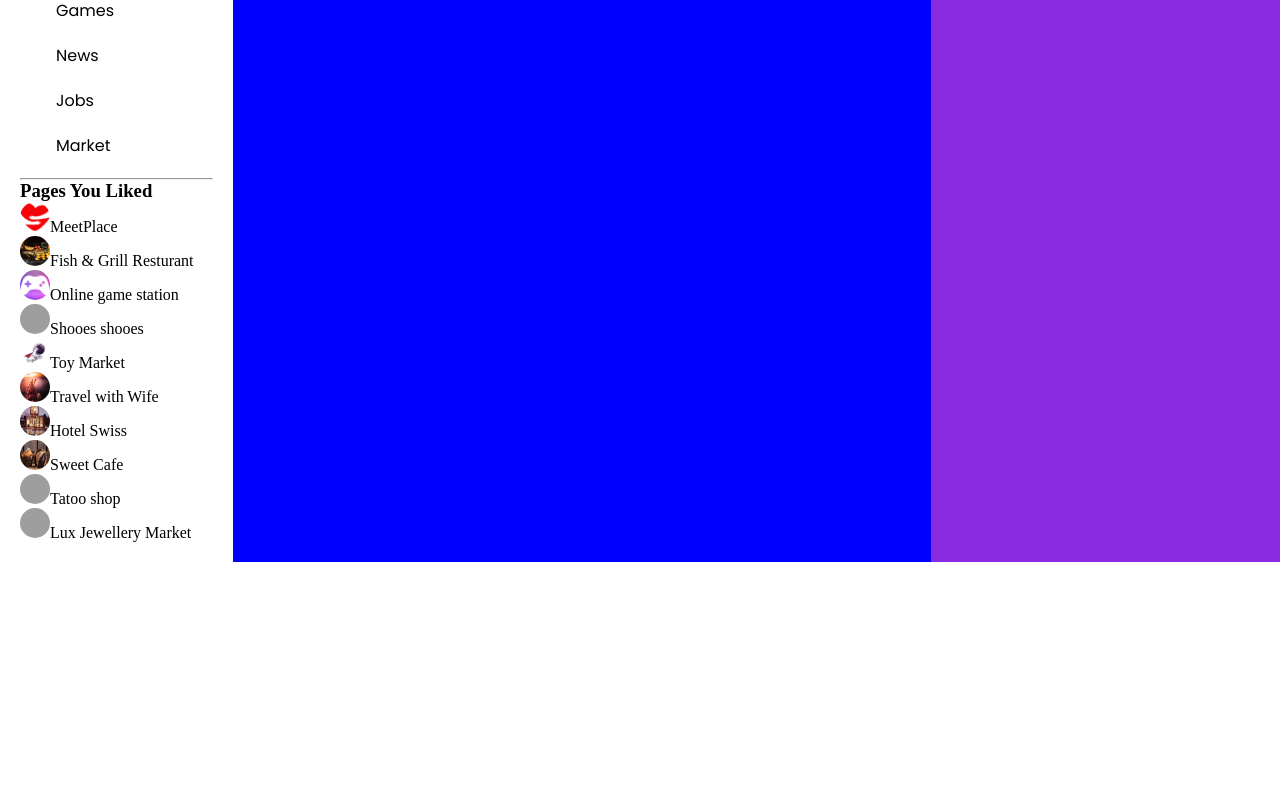
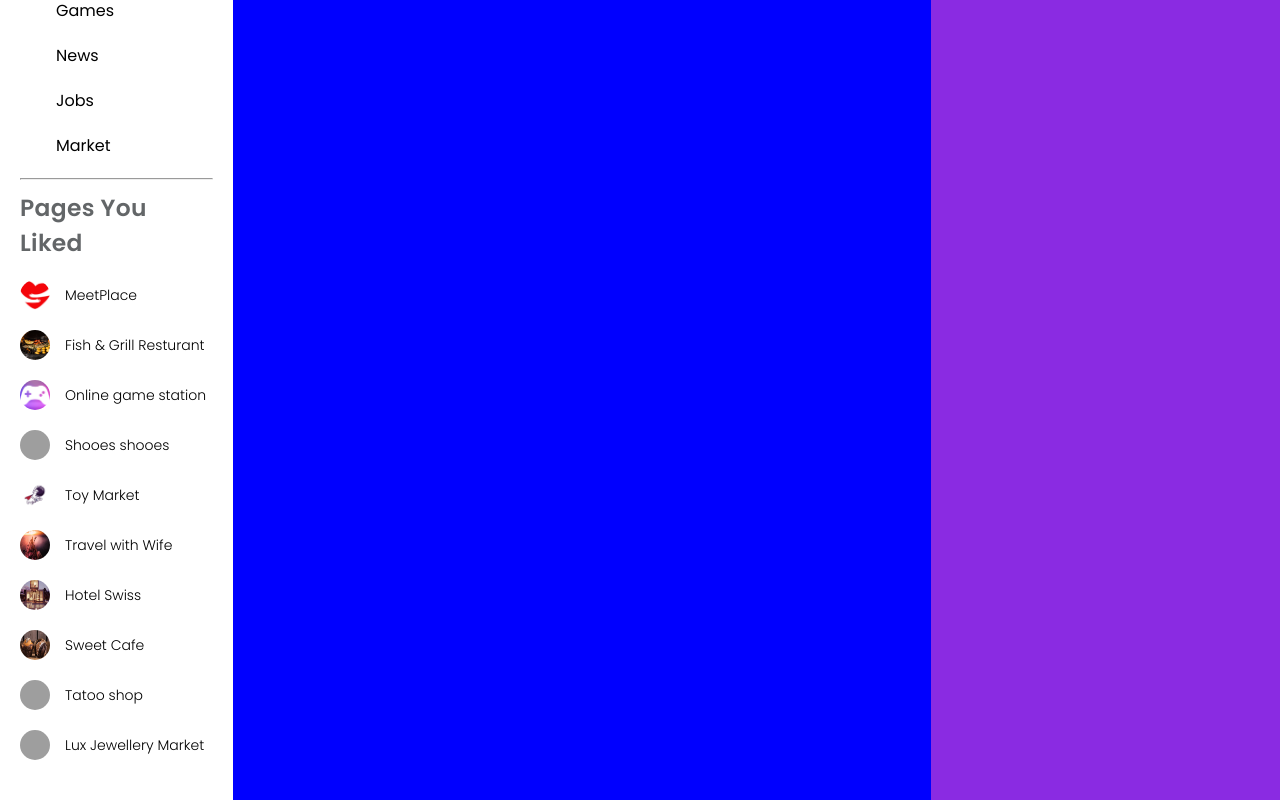
Before and after one commit to achiniishani1993/Facebook-clone, a React (Vite) app: page / in a window 1280 px wide. Shown: the part 342-1142 px from the top of the page. Before the commit the page ends 904 px from the top, so only its background shows below. Built offline with nearby package versions, Linux system fonts and the light colour scheme; grey boxes are pictures that could not be loaded; some icons are missing.

Commit message:
add css to the pages you link section in leftPane

```diff
--- a/src/components/LeftPane/LeftPane.tsx
+++ b/src/components/LeftPane/LeftPane.tsx
@@ -60,7 +60,8 @@ function Leftpane() {
           <div className="pagesYouLiked">
             <h3>Pages You Liked</h3>
           </div>
-          <li className="pageListItem">
+         <div className="pageList">
+           <li className="pageListItem">
             <img src="/Images/2.png" alt="page profiles" className="pagePic" />
             <span className="pageName">MeetPlace</span>
           </li>
@@ -101,6 +102,7 @@ function Leftpane() {
             <span className="pageName">Lux Jewellery Market</span>
           </li>
 
+         </div>
         </div>
       </div>
     </div>
--- a/src/components/LeftPane/leftPane.css
+++ b/src/components/LeftPane/leftPane.css
@@ -25,8 +25,33 @@
   font-weight: 400;
 }
 
-.pagePic{
-    width: 30px;
-    height: 30px;
-    border-radius: 50%;
+.pagePic {
+  width: 30px;
+  height: 30px;
+  border-radius: 50%;
 }
+
+.pagesYouLiked {
+  font-family: "Poppins", sans-serif;
+  font-size: 20px;
+  font-weight: 400;
+  margin-top: 10px;
+  color: rgb(99, 102, 104);
+  letter-spacing: 0.02rem;
+}
+
+.pageList {
+  padding: 0;
+  margin-top: 20px;
+  font-family: "Poppins", sans-serif;
+  font-size: 14px;
+  font-weight: 300;
+}
+
+.pageListItem {
+  display: flex;
+  align-items: center;
+  gap: 15px;
+  margin-bottom: 20px;
+  list-style: none;
+}
```
